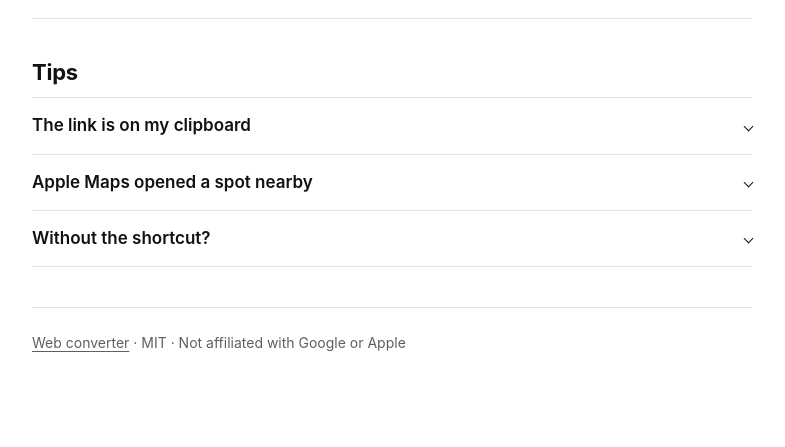
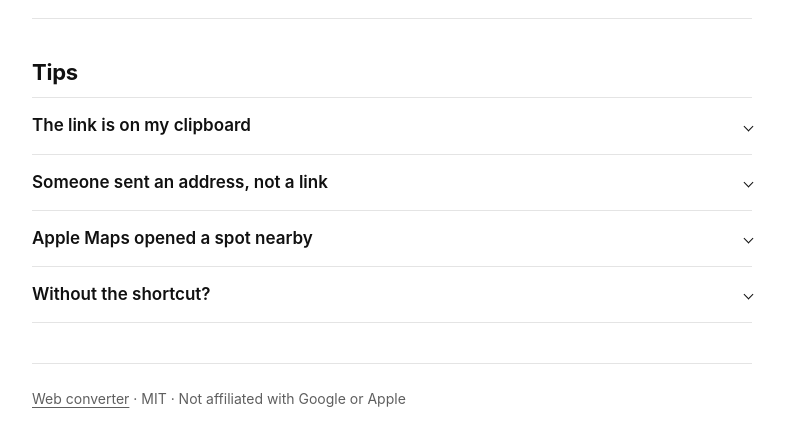
Before and after one commit to steven-panxd/google-apple-maps-converter, a website: page site/shortcut/index.html in a window 1280 px wide. Shown: the part 3731-4178 px from the top of the page, without its empty margins (248-1033 px from the left). Before the commit the page ends 4125 px from the top, so only its background shows below. Drawn offline with Linux system fonts and the light colour scheme.

Commit message:
Refresh the Add Shortcut screenshot and mention address search

```diff
--- a/site/shortcut/index.html
+++ b/site/shortcut/index.html
@@ -134,6 +134,10 @@
         <p>Run the shortcut from the Shortcuts app; it reads the clipboard.</p>
       </details>
       <details>
+        <summary>Someone sent an address, not a link</summary>
+        <p>Share the text the same way; the shortcut searches it in Apple Maps.</p>
+      </details>
+      <details>
         <summary>Apple Maps opened a spot nearby</summary>
         <p>Share the original link from the message, not the Google Maps page in Safari, which drops the exact pin.</p>
       </details>
```
Also changed, not shown: site/shortcut/img/01-add-shortcut.jpg.
